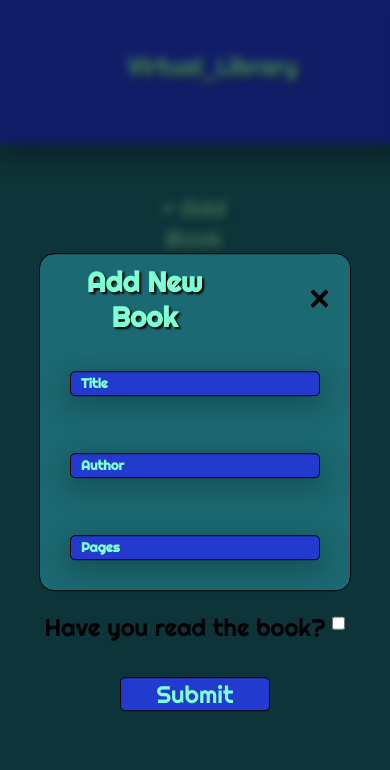
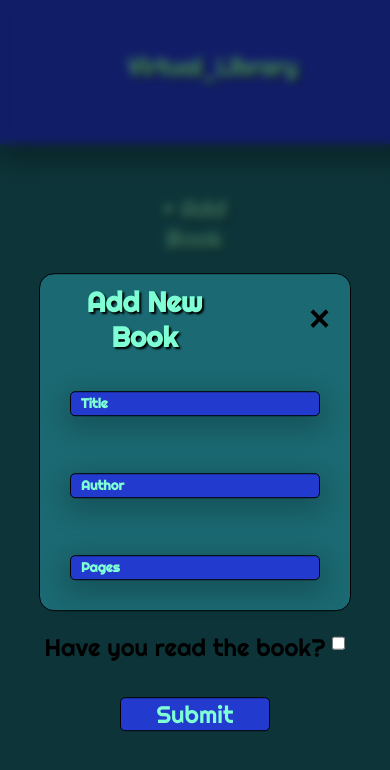
Before and after one commit to TooFaded/-virtual_library, a plain HTML site: page index.html in a window 390 px wide. Both pictures are taken after a click on the button "+ Add Book". Shown: the top 770 px of the page. Drawn offline with Linux system fonts and the light colour scheme.

Commit message:
modified media query

```diff
--- a/index.css
+++ b/index.css
@@ -255,7 +255,7 @@ input {
       margin-bottom: 10px;
     }
 
-    .book-form-container {
+    .bookForm_container {
       margin: 20px auto;
       width: 90%;
     }
```
